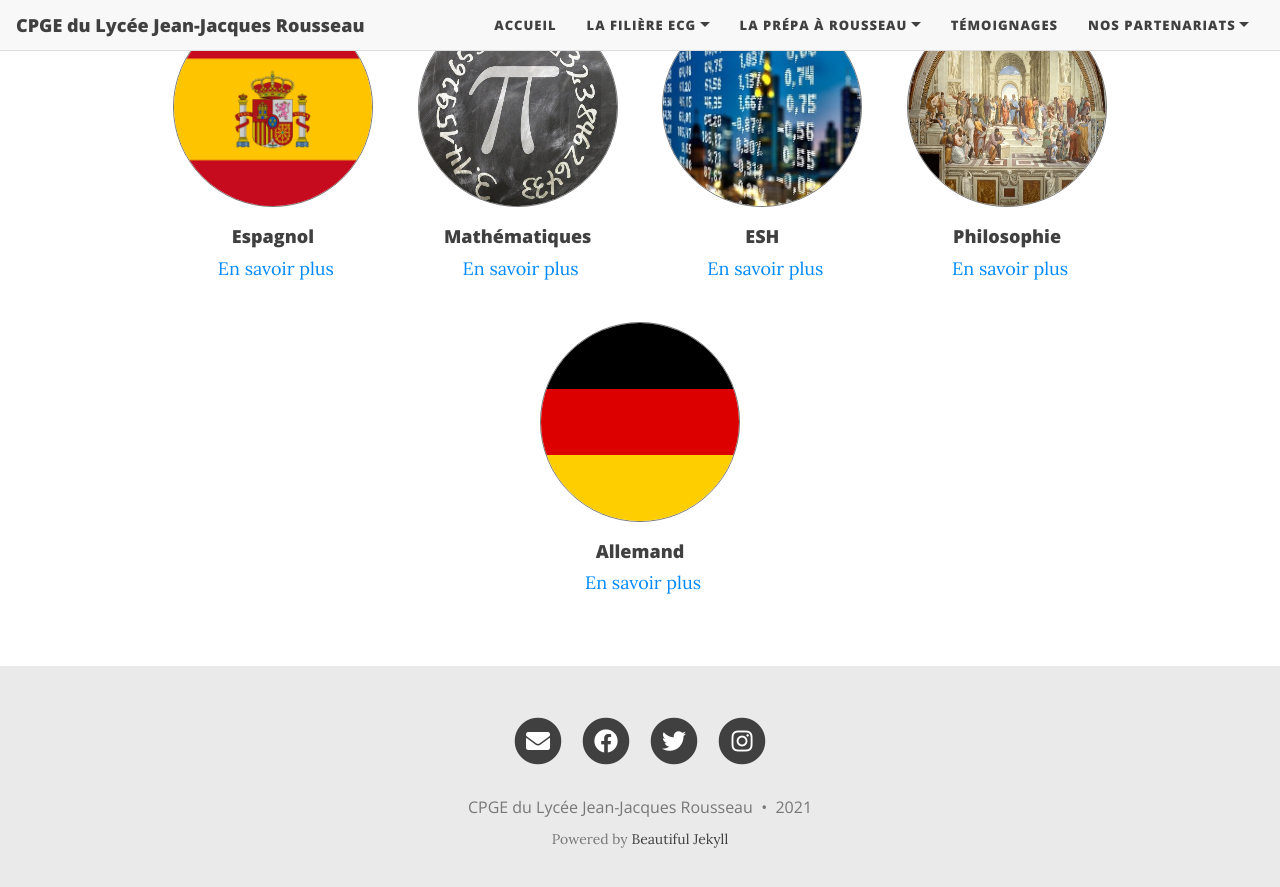
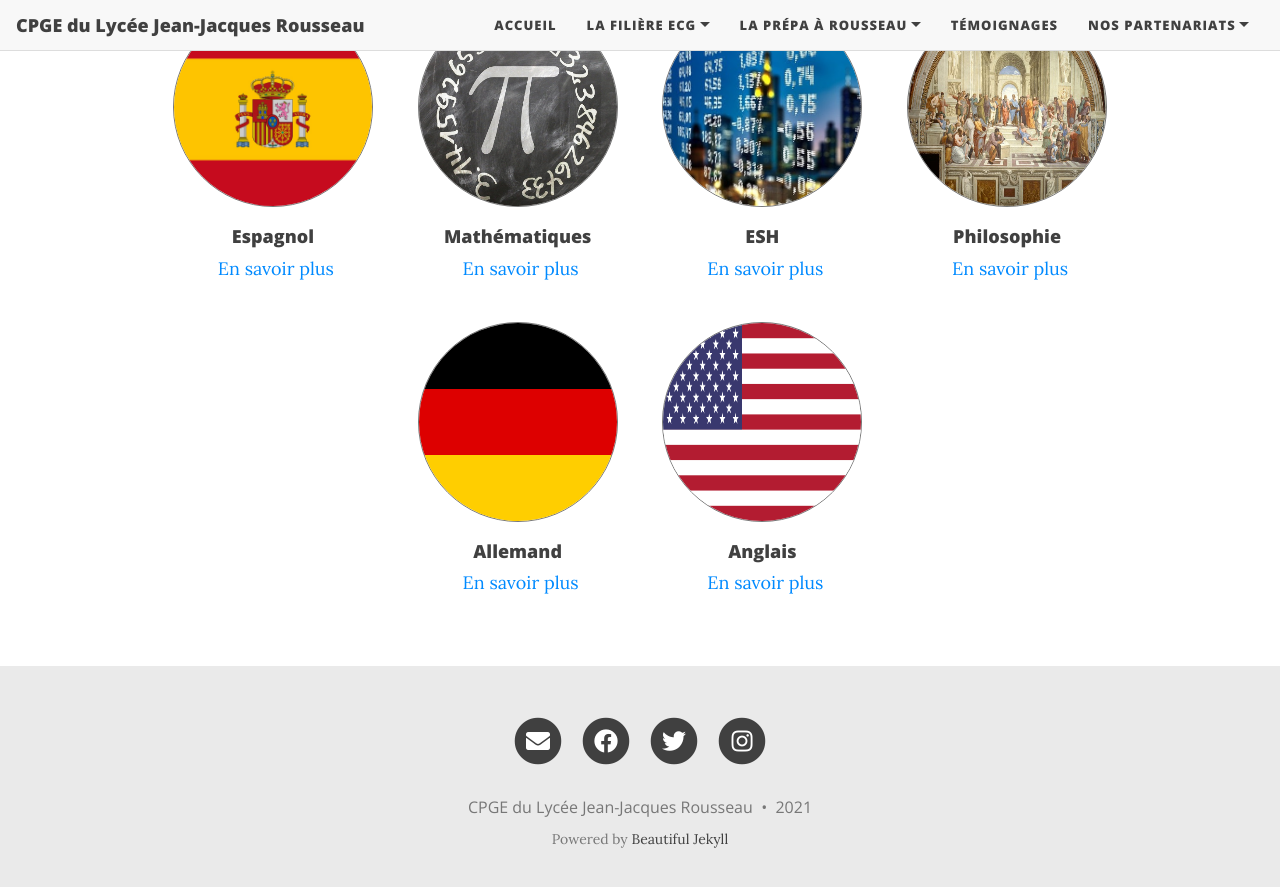
Before and after one commit to cpgesarcelles/cpgesarcelles.github.io, a Jekyll site: the page built from matieres.md, in a window 1280 px wide and 900 px high, scrolled down 1010 px. Shown: the top 887 px of the window. Built offline with Jekyll 4.4.1, drawn with Linux system fonts in a browser that asks for light colours; nearby versions of some CDN libraries.

Commit message:
Update matieres.md

```diff
--- a/matieres.md
+++ b/matieres.md
@@ -18,6 +18,9 @@ contenu:
   - name: Allemand
     img: /assets/img/logo/logo_all.png
     matiere: /Matieres/allemand
+  - name: Anglais
+    img: /assets/img/logo/logo_anglais.png
+    matiere: /Matieres/anglais
 ---
 
 ### Horaires hebdomadaires ###
```
